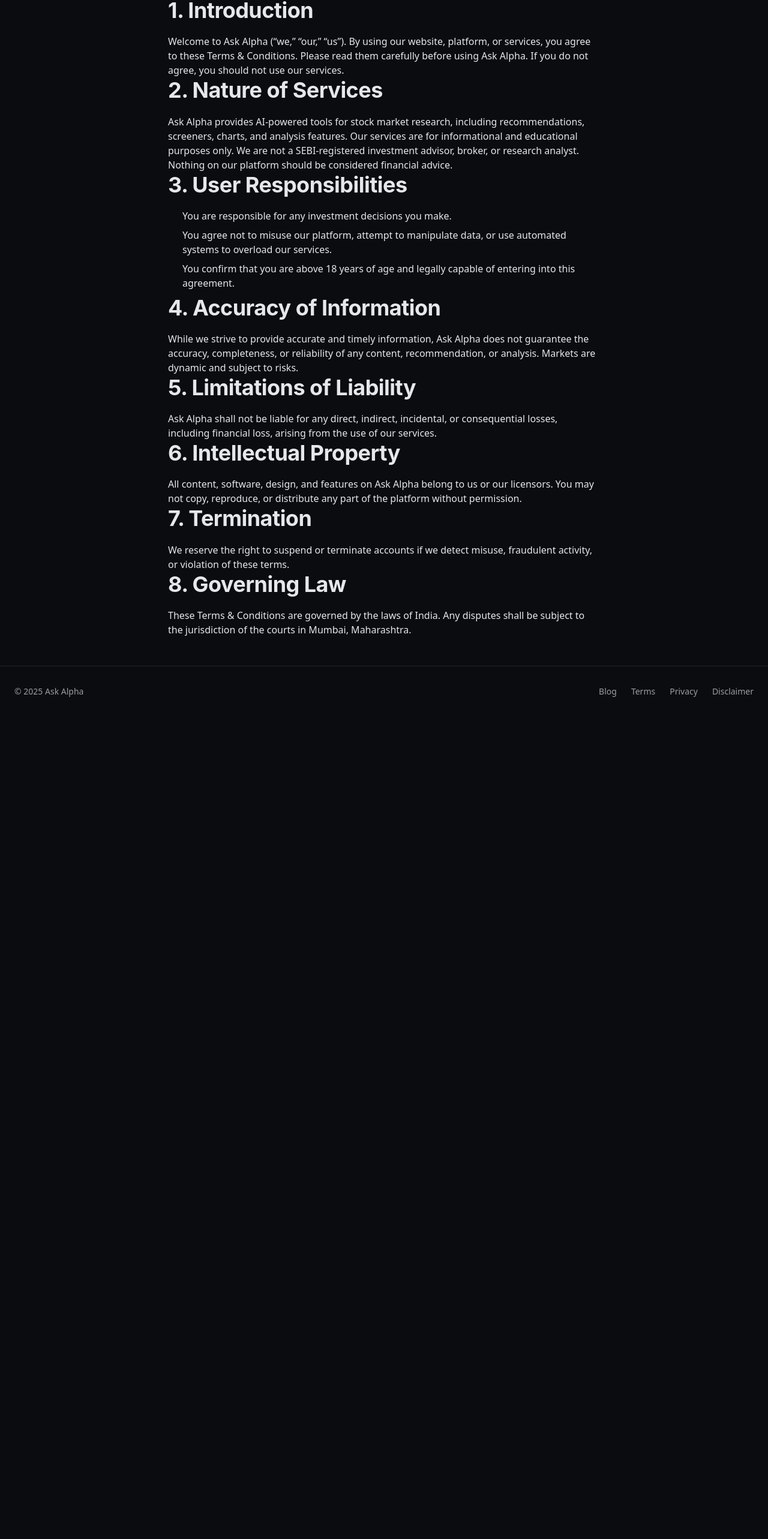
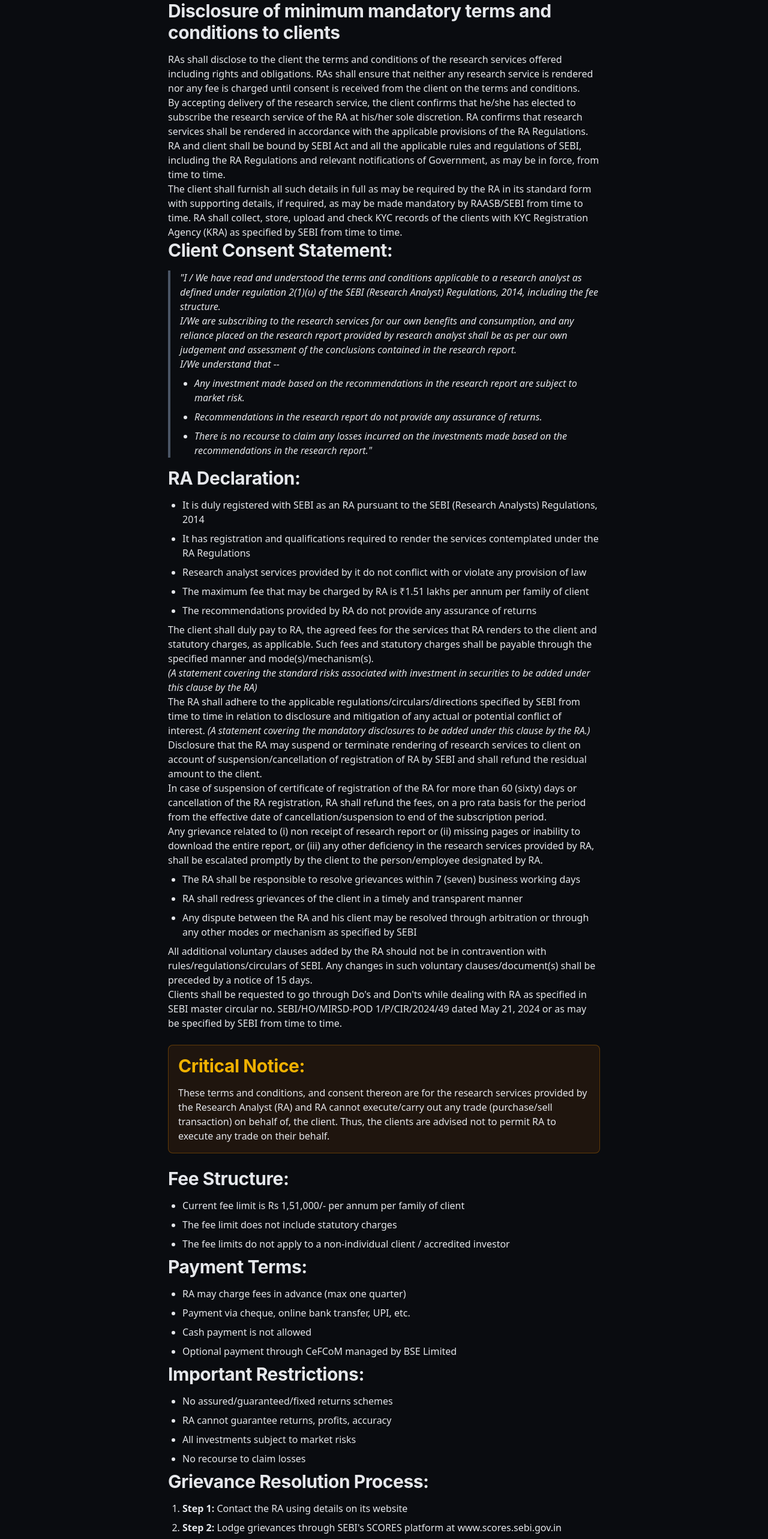
Before and after one commit to MannJadwani/AskAlpha, a Next.js app: page /terms in a window 1280 px wide. Shown: the part 191-2757 px from the top of the page at 60% size. Before the commit the page ends 1386 px from the top, so only its background shows below. Built offline with nearby package versions, Linux system fonts and the light colour scheme; no server answers.

Commit message:
read detailed

```diff
--- a/app/terms/page.tsx
+++ b/app/terms/page.tsx
@@ -2,60 +2,153 @@
 
 export const metadata: Metadata = {
   title: "Terms & Conditions",
-  description: "Ask Alpha Terms & Conditions",
+  description: "Ask Alpha Terms & Conditions - Annexure B",
   alternates: { canonical: "/terms" },
 };
 
 export default function TermsPage() {
   return (
     <div className="mx-auto max-w-3xl px-6 py-12 prose prose-invert">
-      <h1>Ask Alpha – Terms & Conditions</h1>
+      <h1>Terms & Conditions</h1>
 
-      <h2>1. Introduction</h2>
+      <h2>ANNEXURE-B</h2>
+      <h3>Disclosure of minimum mandatory terms and conditions to clients</h3>
+
       <p>
-        Welcome to Ask Alpha (“we,” “our,” “us”). By using our website, platform, or services, you agree to these Terms & Conditions.
-        Please read them carefully before using Ask Alpha. If you do not agree, you should not use our services.
+        RAs shall disclose to the client the terms and conditions of the research services offered including rights and obligations. RAs shall ensure that neither any research service is rendered nor any fee is charged until consent is received from the client on the terms and conditions.
       </p>
 
-      <h2>2. Nature of Services</h2>
       <p>
-        Ask Alpha provides AI-powered tools for stock market research, including recommendations, screeners, charts, and analysis features.
-        Our services are for informational and educational purposes only. We are not a SEBI-registered investment advisor, broker, or research analyst.
-        Nothing on our platform should be considered financial advice.
+        By accepting delivery of the research service, the client confirms that he/she has elected to subscribe the research service of the RA at his/her sole discretion. RA confirms that research services shall be rendered in accordance with the applicable provisions of the RA Regulations.
       </p>
 
-      <h2>3. User Responsibilities</h2>
-      <ul>
-        <li>You are responsible for any investment decisions you make.</li>
-        <li>You agree not to misuse our platform, attempt to manipulate data, or use automated systems to overload our services.</li>
-        <li>You confirm that you are above 18 years of age and legally capable of entering into this agreement.</li>
+      <p>
+        RA and client shall be bound by SEBI Act and all the applicable rules and regulations of SEBI, including the RA Regulations and relevant notifications of Government, as may be in force, from time to time.
+      </p>
+
+      <p>
+        The client shall furnish all such details in full as may be required by the RA in its standard form with supporting details, if required, as may be made mandatory by RAASB/SEBI from time to time. RA shall collect, store, upload and check KYC records of the clients with KYC Registration Agency (KRA) as specified by SEBI from time to time.
+      </p>
+
+      <h3>Client Consent Statement:</h3>
+      <div className="pl-4 border-l-4 border-gray-600 italic my-4">
+        <p>
+          "I / We have read and understood the terms and conditions applicable to a research analyst as defined under regulation 2(1)(u) of the SEBI (Research Analyst) Regulations, 2014, including the fee structure.
+        </p>
+        <p>
+          I/We are subscribing to the research services for our own benefits and consumption, and any reliance placed on the research report provided by research analyst shall be as per our own judgement and assessment of the conclusions contained in the research report.
+        </p>
+        <p>
+          I/We understand that --
+        </p>
+        <ul className="list-disc pl-5">
+          <li>Any investment made based on the recommendations in the research report are subject to market risk.</li>
+          <li>Recommendations in the research report do not provide any assurance of returns.</li>
+          <li>There is no recourse to claim any losses incurred on the investments made based on the recommendations in the research report."</li>
+        </ul>
+      </div>
+
+      <h3>RA Declaration:</h3>
+      <ul className="list-disc pl-5">
+        <li>It is duly registered with SEBI as an RA pursuant to the SEBI (Research Analysts) Regulations, 2014</li>
+        <li>It has registration and qualifications required to render the services contemplated under the RA Regulations</li>
+        <li>Research analyst services provided by it do not conflict with or violate any provision of law</li>
+        <li>The maximum fee that may be charged by RA is ₹1.51 lakhs per annum per family of client</li>
+        <li>The recommendations provided by RA do not provide any assurance of returns</li>
       </ul>
 
-      <h2>4. Accuracy of Information</h2>
       <p>
-        While we strive to provide accurate and timely information, Ask Alpha does not guarantee the accuracy, completeness, or reliability of any content, recommendation, or analysis.
-        Markets are dynamic and subject to risks.
+        The client shall duly pay to RA, the agreed fees for the services that RA renders to the client and statutory charges, as applicable. Such fees and statutory charges shall be payable through the specified manner and mode(s)/mechanism(s).
       </p>
 
-      <h2>5. Limitations of Liability</h2>
       <p>
-        Ask Alpha shall not be liable for any direct, indirect, incidental, or consequential losses, including financial loss, arising from the use of our services.
+        <em>(A statement covering the standard risks associated with investment in securities to be added under this clause by the RA)</em>
       </p>
 
-      <h2>6. Intellectual Property</h2>
       <p>
-        All content, software, design, and features on Ask Alpha belong to us or our licensors. You may not copy, reproduce, or distribute any part of the platform without permission.
+        The RA shall adhere to the applicable regulations/circulars/directions specified by SEBI from time to time in relation to disclosure and mitigation of any actual or potential conflict of interest. <em>(A statement covering the mandatory disclosures to be added under this clause by the RA.)</em>
       </p>
 
-      <h2>7. Termination</h2>
       <p>
-        We reserve the right to suspend or terminate accounts if we detect misuse, fraudulent activity, or violation of these terms.
+        Disclosure that the RA may suspend or terminate rendering of research services to client on account of suspension/cancellation of registration of RA by SEBI and shall refund the residual amount to the client.
       </p>
 
-      <h2>8. Governing Law</h2>
       <p>
-        These Terms & Conditions are governed by the laws of India. Any disputes shall be subject to the jurisdiction of the courts in Mumbai, Maharashtra.
+        In case of suspension of certificate of registration of the RA for more than 60 (sixty) days or cancellation of the RA registration, RA shall refund the fees, on a pro rata basis for the period from the effective date of cancellation/suspension to end of the subscription period.
       </p>
+
+      <p>
+        Any grievance related to (i) non receipt of research report or (ii) missing pages or inability to download the entire report, or (iii) any other deficiency in the research services provided by RA, shall be escalated promptly by the client to the person/employee designated by RA.
+      </p>
+
+      <ul className="list-disc pl-5">
+        <li>The RA shall be responsible to resolve grievances within 7 (seven) business working days</li>
+        <li>RA shall redress grievances of the client in a timely and transparent manner</li>
+        <li>Any dispute between the RA and his client may be resolved through arbitration or through any other modes or mechanism as specified by SEBI</li>
+      </ul>
+
+      <p>
+        All additional voluntary clauses added by the RA should not be in contravention with rules/regulations/circulars of SEBI. Any changes in such voluntary clauses/document(s) shall be preceded by a notice of 15 days.
+      </p>
+
+      <p>
+        Clients shall be requested to go through Do's and Don'ts while dealing with RA as specified in SEBI master circular no. SEBI/HO/MIRSD-POD 1/P/CIR/2024/49 dated May 21, 2024 or as may be specified by SEBI from time to time.
+      </p>
+
+      <div className="bg-yellow-900/20 border border-yellow-700/50 p-4 rounded-md my-6">
+        <h3 className="mt-0 text-yellow-500">Critical Notice:</h3>
+        <p className="mb-0">
+          These terms and conditions, and consent thereon are for the research services provided by the Research Analyst (RA) and RA cannot execute/carry out any trade (purchase/sell transaction) on behalf of, the client. Thus, the clients are advised not to permit RA to execute any trade on their behalf.
+        </p>
+      </div>
+
+      <h3>Fee Structure:</h3>
+      <ul className="list-disc pl-5">
+        <li>Current fee limit is Rs 1,51,000/- per annum per family of client</li>
+        <li>The fee limit does not include statutory charges</li>
+        <li>The fee limits do not apply to a non-individual client / accredited investor</li>
+      </ul>
+
+      <h3>Payment Terms:</h3>
+      <ul className="list-disc pl-5">
+        <li>RA may charge fees in advance (max one quarter)</li>
+        <li>Payment via cheque, online bank transfer, UPI, etc.</li>
+        <li>Cash payment is not allowed</li>
+        <li>Optional payment through CeFCoM managed by BSE Limited</li>
+      </ul>
+
+      <h3>Important Restrictions:</h3>
+      <ul className="list-disc pl-5">
+        <li>No assured/guaranteed/fixed returns schemes</li>
+        <li>RA cannot guarantee returns, profits, accuracy</li>
+        <li>All investments subject to market risks</li>
+        <li>No recourse to claim losses</li>
+      </ul>
+
+      <h3>Grievance Resolution Process:</h3>
+      <ol className="list-decimal pl-5">
+        <li><strong>Step 1:</strong> Contact the RA using details on its website</li>
+        <li><strong>Step 2:</strong> Lodge grievances through SEBI's SCORES platform at <a href="http://www.scores.sebi.gov.in" target="_blank" rel="noopener noreferrer">www.scores.sebi.gov.in</a></li>
+        <li><strong>Step 3:</strong> Consider Online Dispute Resolution (ODR) through Smart ODR portal at <a href="https://smartodr.in" target="_blank" rel="noopener noreferrer">https://smartodr.in</a></li>
+      </ol>
+
+      <h3>Security Warning:</h3>
+      <p>
+        The RA shall never ask for the client's login credentials and OTPs for the client's Trading Account, Demat Account and Bank Account. Never share such information with anyone including RA.
+      </p>
+      <p>
+        RA Shall provide the guidance to their clients on an optional 'Centralised Fee Collection Mechanism for IA and RA' (CeFCoM) available to them for payment of fees to RA.
+      </p>
+
+      <h3>Key Takeaways:</h3>
+      <ul className="list-disc pl-5">
+        <li>Maximum annual fee: ₹1.51 lakhs per family</li>
+        <li>No guaranteed returns or assurance</li>
+        <li>RA cannot execute trades on behalf of clients</li>
+        <li>All investments subject to market risks</li>
+        <li>Grievance resolution within 7 business days</li>
+        <li>Never share login credentials or OTPs</li>
+      </ul>
     </div>
   );
 }
--- a/components/Footer.tsx
+++ b/components/Footer.tsx
@@ -4,7 +4,7 @@
   return (
     <footer className="py-8 border-t border-white/10 text-white/60">
       <div className="mx-auto max-w-7xl px-6 flex flex-col md:flex-row items-center justify-between gap-4">
-        <p className="text-sm">© {new Date().getFullYear()} Ask Alpha</p>
+        <p className="text-sm">© Copyright 2025, All Rights Reserved by Beacon Capital Advisors Private Limited</p>
         <nav className="flex items-center gap-6 text-sm">
           <Link className="hover:text-white" href="/blog">Blog</Link>
           <Link className="hover:text-white" href="/terms">Terms</Link>
```
Also changed, not shown: app/(report)/recommendation/page.tsx (+22 -0 lines).
